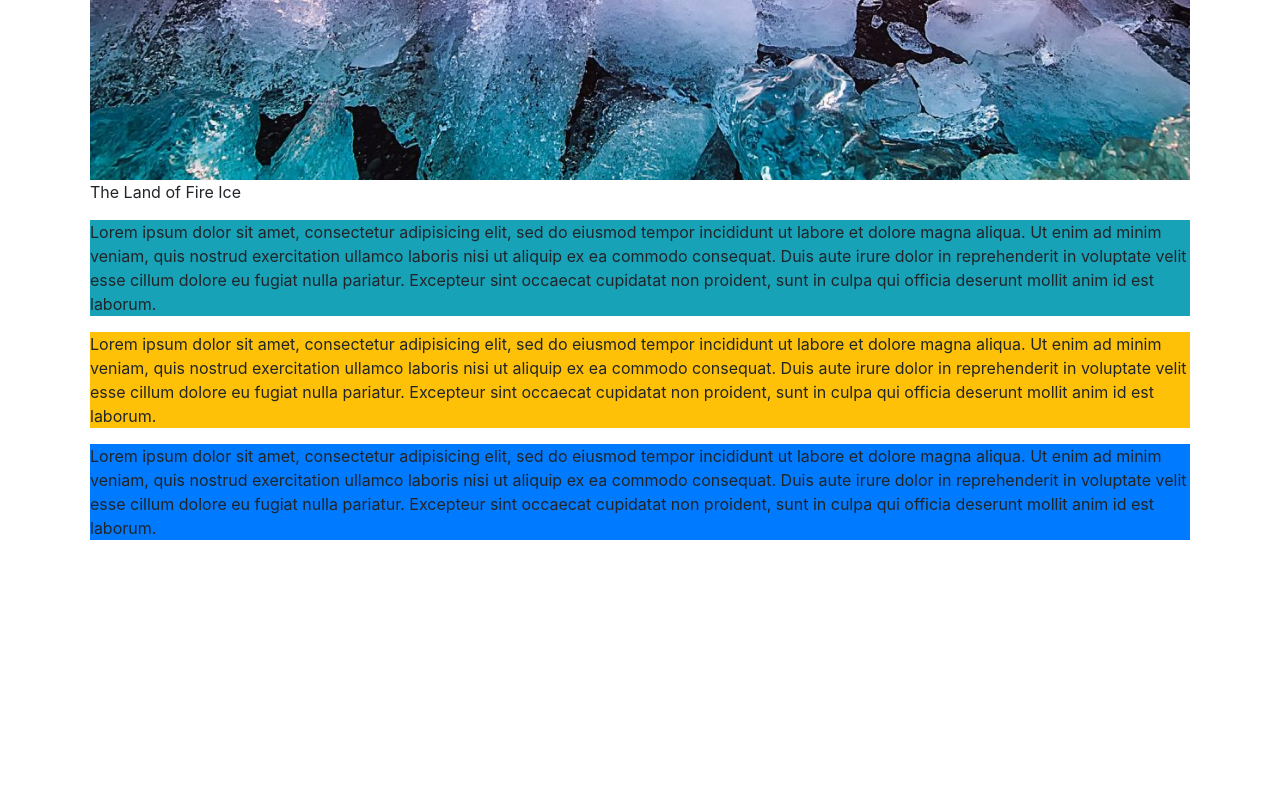
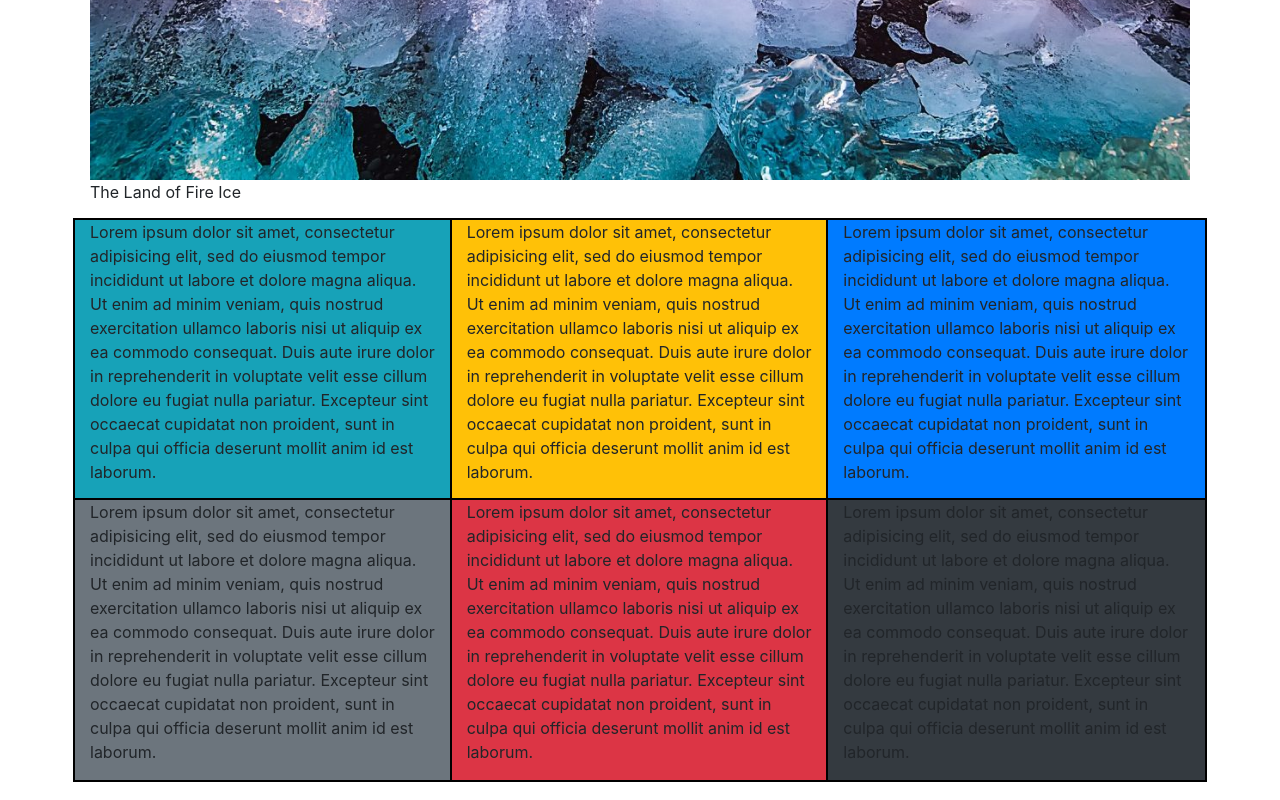
Before and after one commit to amcgladd/iceland, a plain HTML site: page index.html in a window 1280 px wide. Shown: the part 763-1563 px from the top of the page. Before the commit the page ends 1339 px from the top, so only its background shows below. Drawn offline with nearby package versions, Linux system fonts and the light colour scheme.

Commit message:
update iceland vacation html file and custom style.

```diff
--- a/css/styles.css
+++ b/css/styles.css
@@ -5,3 +5,7 @@
 h1.blue {
   color: blue;
 }
+
+.col-md-4 {
+  outline: 2px solid #000;
+}
--- a/index.html
+++ b/index.html
@@ -18,15 +18,28 @@
       <blockquote>
         <p>The Land of Fire Ice</p>
       </blockquote>
-      <div class="bg-info">
-        <p>Lorem ipsum dolor sit amet, consectetur adipisicing elit, sed do eiusmod tempor incididunt ut labore et dolore magna aliqua. Ut enim ad minim veniam, quis nostrud exercitation ullamco laboris nisi ut aliquip ex ea commodo consequat. Duis aute irure dolor in reprehenderit in voluptate velit esse cillum dolore eu fugiat nulla pariatur. Excepteur sint occaecat cupidatat non proident, sunt in culpa qui officia deserunt mollit anim id est laborum.</p>
+      <div class="row">
+          <div class="col-md-4 bg-info">
+          <p>Lorem ipsum dolor sit amet, consectetur adipisicing elit, sed do eiusmod tempor incididunt ut labore et dolore magna aliqua. Ut enim ad minim veniam, quis nostrud exercitation ullamco laboris nisi ut aliquip ex ea commodo consequat. Duis aute irure dolor in reprehenderit in voluptate velit esse cillum dolore eu fugiat nulla pariatur. Excepteur sint occaecat cupidatat non proident, sunt in culpa qui officia deserunt mollit anim id est laborum.</p>
+        </div>
+        <div class="col-md-4 bg-warning">
+          <p>Lorem ipsum dolor sit amet, consectetur adipisicing elit, sed do eiusmod tempor incididunt ut labore et dolore magna aliqua. Ut enim ad minim veniam, quis nostrud exercitation ullamco laboris nisi ut aliquip ex ea commodo consequat. Duis aute irure dolor in reprehenderit in voluptate velit esse cillum dolore eu fugiat nulla pariatur. Excepteur sint occaecat cupidatat non proident, sunt in culpa qui officia deserunt mollit anim id est laborum.</p>
+        </div>
+        <div class="col-md-4 bg-primary">
+          <p>Lorem ipsum dolor sit amet, consectetur adipisicing elit, sed do eiusmod tempor incididunt ut labore et dolore magna aliqua. Ut enim ad minim veniam, quis nostrud exercitation ullamco laboris nisi ut aliquip ex ea commodo consequat. Duis aute irure dolor in reprehenderit in voluptate velit esse cillum dolore eu fugiat nulla pariatur. Excepteur sint occaecat cupidatat non proident, sunt in culpa qui officia deserunt mollit anim id est laborum.</p>
+        </div>
       </div>
-      <div class="bg-warning">
-        <p>Lorem ipsum dolor sit amet, consectetur adipisicing elit, sed do eiusmod tempor incididunt ut labore et dolore magna aliqua. Ut enim ad minim veniam, quis nostrud exercitation ullamco laboris nisi ut aliquip ex ea commodo consequat. Duis aute irure dolor in reprehenderit in voluptate velit esse cillum dolore eu fugiat nulla pariatur. Excepteur sint occaecat cupidatat non proident, sunt in culpa qui officia deserunt mollit anim id est laborum.</p>
-      </div>
-      <div class="bg-primary">
-        <p>Lorem ipsum dolor sit amet, consectetur adipisicing elit, sed do eiusmod tempor incididunt ut labore et dolore magna aliqua. Ut enim ad minim veniam, quis nostrud exercitation ullamco laboris nisi ut aliquip ex ea commodo consequat. Duis aute irure dolor in reprehenderit in voluptate velit esse cillum dolore eu fugiat nulla pariatur. Excepteur sint occaecat cupidatat non proident, sunt in culpa qui officia deserunt mollit anim id est laborum.</p>
-      </div>
+      <div class="row">
+        <div class="col-md-4 bg-secondary">
+          <p>Lorem ipsum dolor sit amet, consectetur adipisicing elit, sed do eiusmod tempor incididunt ut labore et dolore magna aliqua. Ut enim ad minim veniam, quis nostrud exercitation ullamco laboris nisi ut aliquip ex ea commodo consequat. Duis aute irure dolor in reprehenderit in voluptate velit esse cillum dolore eu fugiat nulla pariatur. Excepteur sint occaecat cupidatat non proident, sunt in culpa qui officia deserunt mollit anim id est laborum.</p>
+        </div>
+        <div class="col-md-4 bg-danger">
+          <p>Lorem ipsum dolor sit amet, consectetur adipisicing elit, sed do eiusmod tempor incididunt ut labore et dolore magna aliqua. Ut enim ad minim veniam, quis nostrud exercitation ullamco laboris nisi ut aliquip ex ea commodo consequat. Duis aute irure dolor in reprehenderit in voluptate velit esse cillum dolore eu fugiat nulla pariatur. Excepteur sint occaecat cupidatat non proident, sunt in culpa qui officia deserunt mollit anim id est laborum.</p>
+        </div>
+        <div class="col-md-4 bg-dark">
+          <p>Lorem ipsum dolor sit amet, consectetur adipisicing elit, sed do eiusmod tempor incididunt ut labore et dolore magna aliqua. Ut enim ad minim veniam, quis nostrud exercitation ullamco laboris nisi ut aliquip ex ea commodo consequat. Duis aute irure dolor in reprehenderit in voluptate velit esse cillum dolore eu fugiat nulla pariatur. Excepteur sint occaecat cupidatat non proident, sunt in culpa qui officia deserunt mollit anim id est laborum.</p>
+        </div>
+     </div>
     </div>
   </body>
 </html>
```
